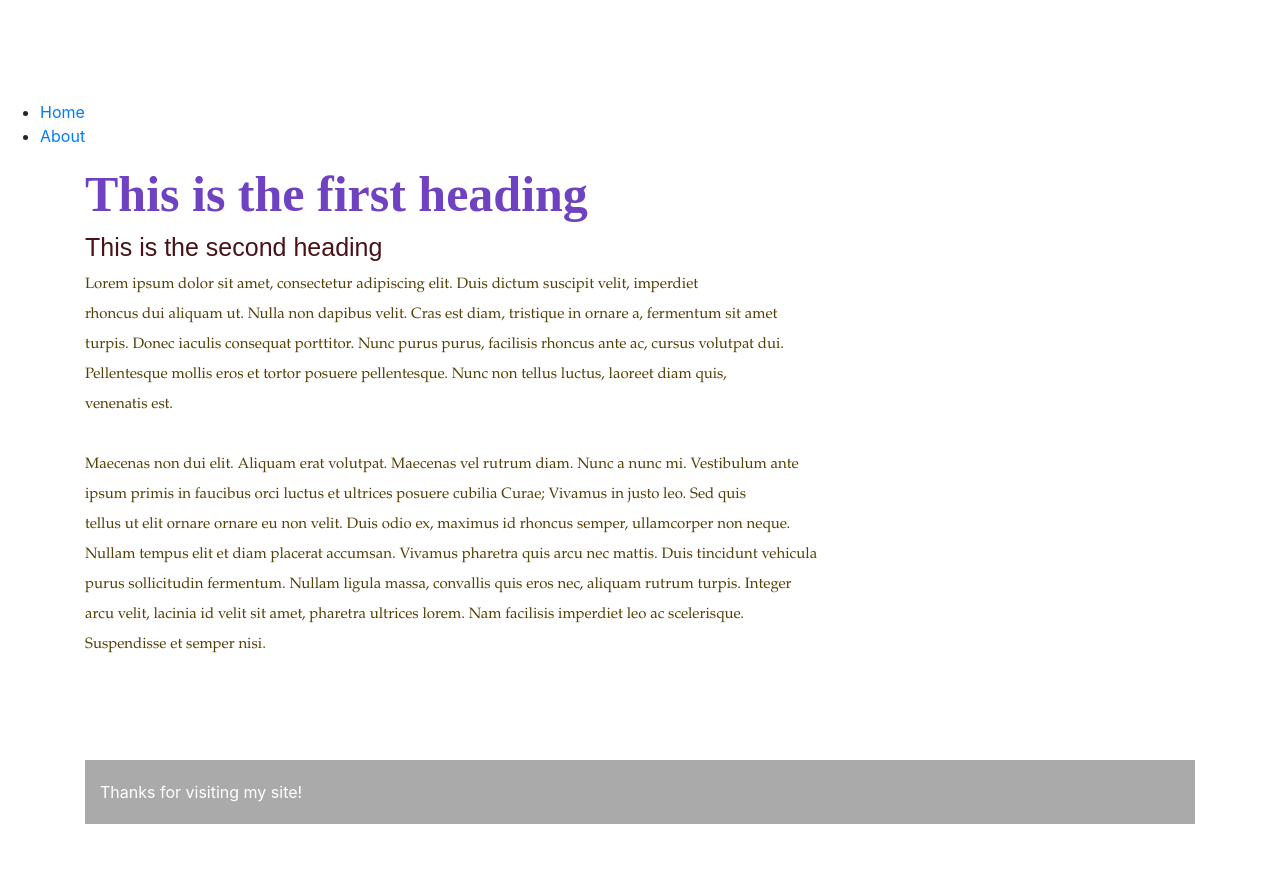
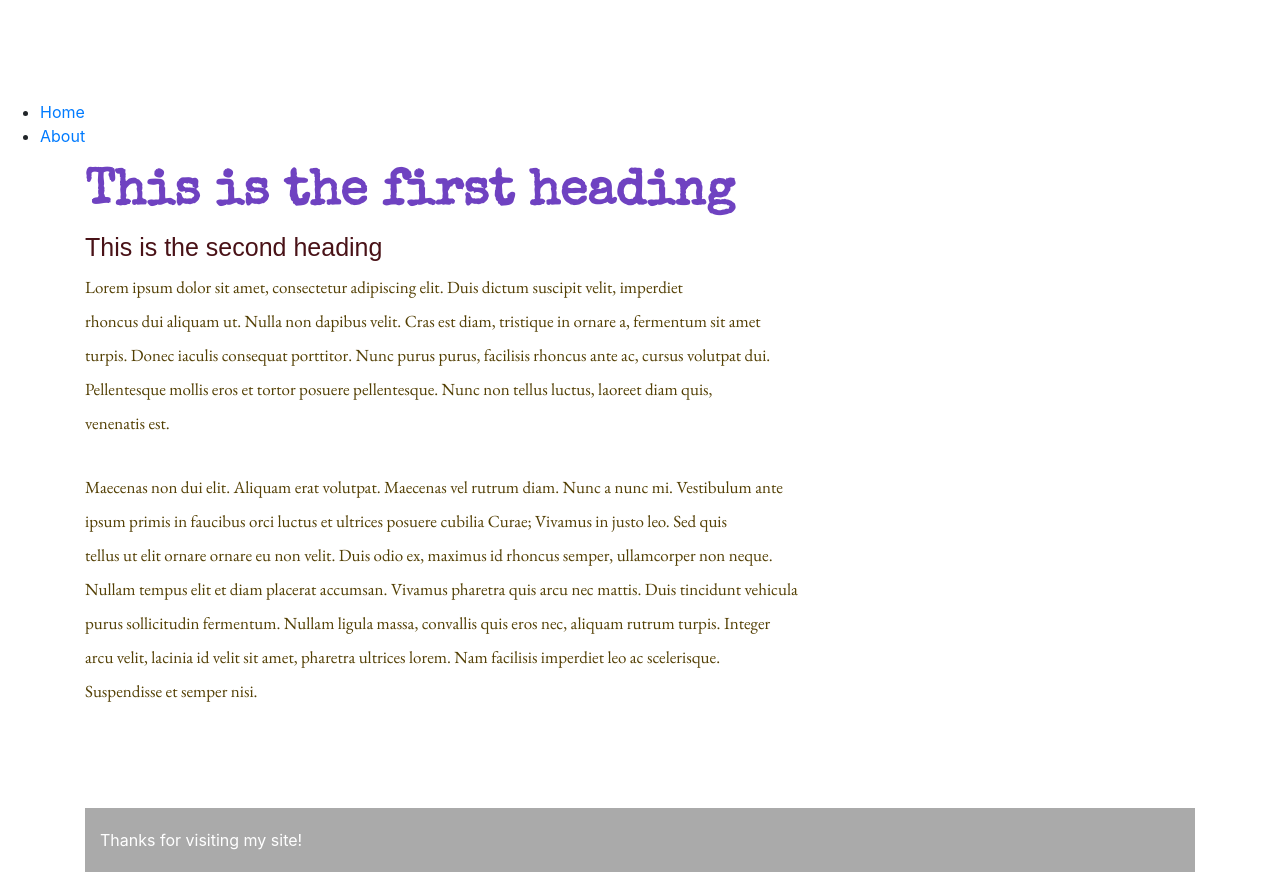
Before and after one commit to eethomas14/_cpst342f18hw2_, a PHP site: page / in a window 1280 px wide. Shown: the part 114-986 px from the top of the page. Before the commit the page ends 938 px from the top, so only its background shows below. Run offline with PHP 8.4, Linux system fonts and the light colour scheme; some libraries are stand-ins or nearby versions.

Commit message:
added two google fonts for extra credit, the h1 is a serif font although it is listed as cursive.

```diff
--- a/Assignment1-2-rules.css
+++ b/Assignment1-2-rules.css
@@ -1,6 +1,6 @@
-h1{
+h1 {
     color: #6f42c1;
-    font-family: "Bookman Old Style", serif;
+    font-family: 'Special Elite', cursive;
     font-size: 50px;
     font-weight: bold;
 }
@@ -13,8 +13,9 @@ h2{
 p{
 line-height: 2;
     color: #533f03;
-    font-family: "Book Antiqua", serif;
-    font-size: 15px;
+    font-family: 'EB Garamond', serif;
+;
+    font-size: 17px;
     margin-bottom: 30px;
 }
 header {
--- a/index.html
+++ b/index.html
@@ -14,6 +14,8 @@
 
     <!-- Custom styles for this template -->
     <link href="Assignment1-2-rules.css" rel="stylesheet">
+    <link href="https://fonts.googleapis.com/css?family=EB+Garamond" rel="stylesheet">
+    <link href="https://fonts.googleapis.com/css?family=EB+Garamond|Special+Elite" rel="stylesheet">
 </head>
 
 <body>
```
